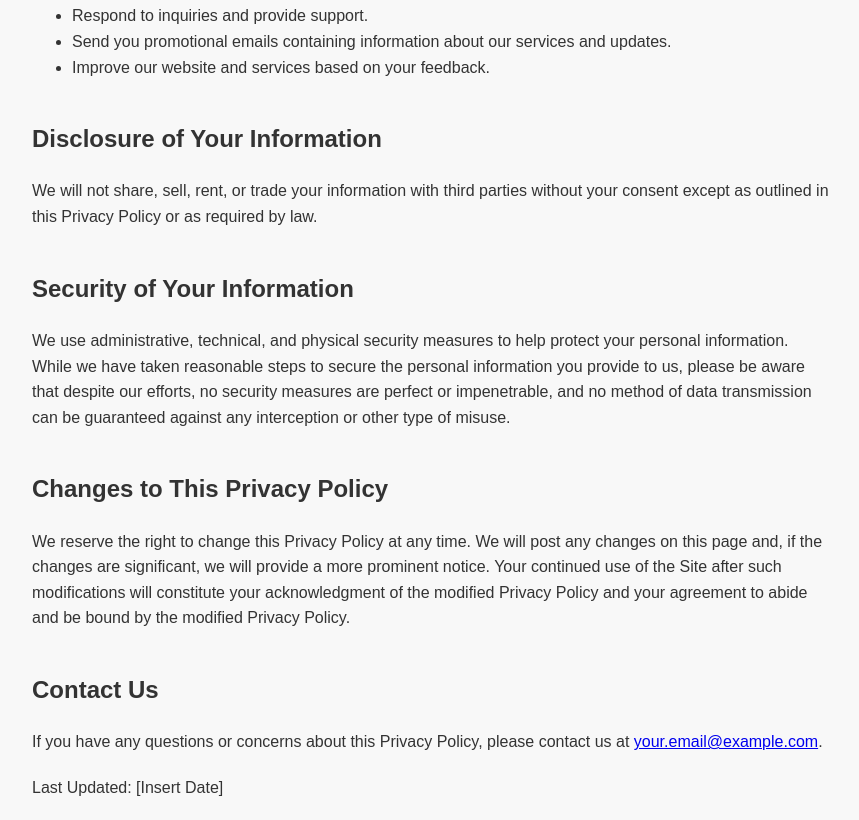
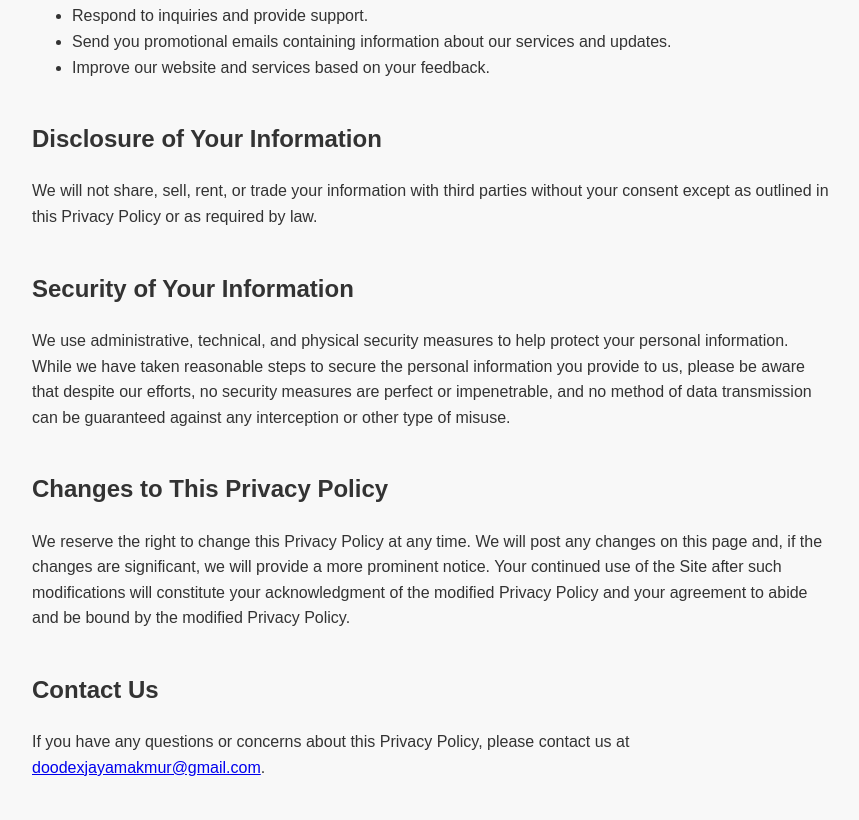
Before and after one commit to rynProject/rynproject.github.io, a plain HTML site: page index.html in a window 1280 px wide. Shown: the part 660-1480 px from the top of the page, without its empty margins (208-1067 px from the left). Drawn offline with Linux system fonts and the light colour scheme.

```diff
--- a/index.html
+++ b/index.html
@@ -67,9 +67,8 @@
     <p>We reserve the right to change this Privacy Policy at any time. We will post any changes on this page and, if the changes are significant, we will provide a more prominent notice. Your continued use of the Site after such modifications will constitute your acknowledgment of the modified Privacy Policy and your agreement to abide and be bound by the modified Privacy Policy.</p>
 
     <h2>Contact Us</h2>
-    <p>If you have any questions or concerns about this Privacy Policy, please contact us at <a href="mailto:your.email@example.com">your.email@example.com</a>.</p>
+    <p>If you have any questions or concerns about this Privacy Policy, please contact us at <a href="mailto:doodexjayamakmur@gmail.com">doodexjayamakmur@gmail.com</a>.</p>
 
-    <p>Last Updated: [Insert Date]</p>
 </div>
 
 </body>
```
